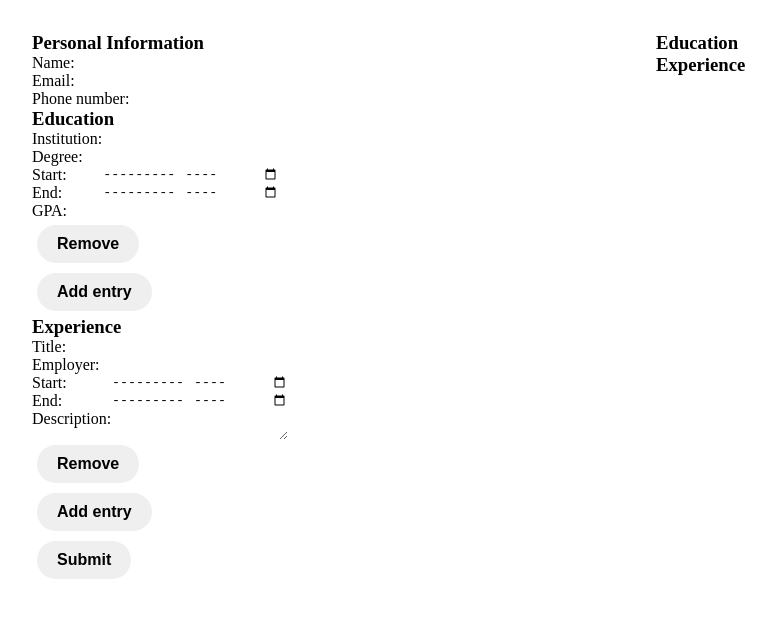
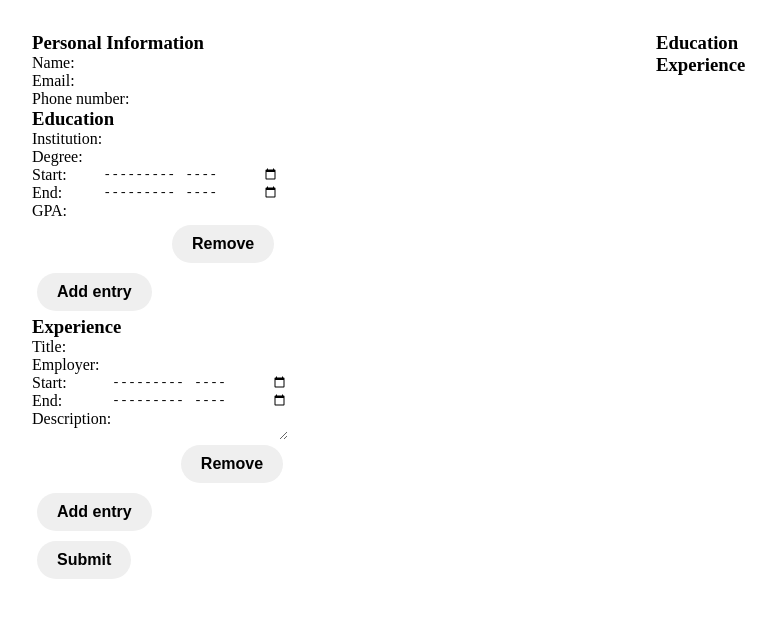
Before and after one commit to Roxanoel/cv-project, a React (Create React App) app: page / in a window 1280 px wide. Shown: the top 618 px of the page, without its empty margins (0-776 px from the left). Built offline with nearby package versions, Linux system fonts and the light colour scheme.

Commit message:
Form layout: new entries as cards into a grid.

```diff
--- a/src/components/input/Education.js
+++ b/src/components/input/Education.js
@@ -82,7 +82,7 @@ export class Education extends Component {
               return <li key={item.id}><EducationItem id={item.id} handleOnChange={this.handleOnChange} removeEntry={this.removeEntry}/></li>
             })}
           </ul>
-          <button type="button" onClick={this.addEntry}>Add entry</button>
+          <button className="add-btn" type="button" onClick={this.addEntry}>Add entry</button>
         </fieldset>
     )
   }
--- a/src/components/input/Experience.js
+++ b/src/components/input/Experience.js
@@ -82,7 +82,7 @@ export class Experience extends Component {
               return <li key={item.id}><ExperienceItem id={item.id} handleOnChange={this.handleOnChange} removeEntry={this.removeEntry}/></li>
             })}
           </ul>
-          <button type="button" onClick={this.addEntry}>Add entry</button>
+          <button className="add-btn" type="button" onClick={this.addEntry}>Add entry</button>
         </fieldset>
     )
   }
--- a/src/css/layouts/_form-layout.scss
+++ b/src/css/layouts/_form-layout.scss
@@ -16,14 +16,25 @@ form {
         flex-direction: column;
 
         ul {
+            display: grid;
+            grid-template-columns: repeat(3, 1fr);
+            gap: 10px;
+            grid-auto-rows: minmax(100px, auto);
+
             fieldset {
                 display: inline-grid;
                 grid-template-columns: auto auto;
 
                 button {
                     grid-column: 1 / -1;
+                    justify-self: end;
                 }
             }
         }
+
+        .add-btn {
+            grid-column: 1 / -1;
+            justify-self: center;
+        }
     }
 }
```
